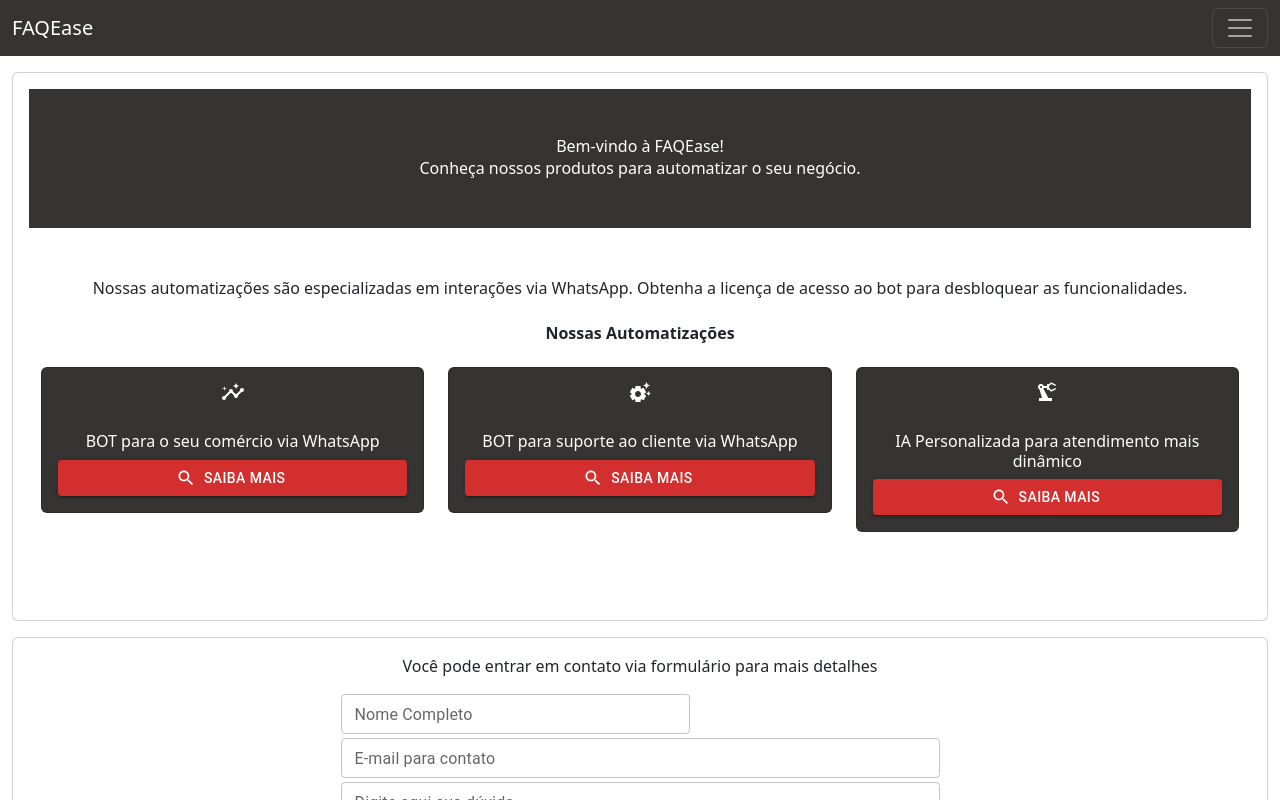
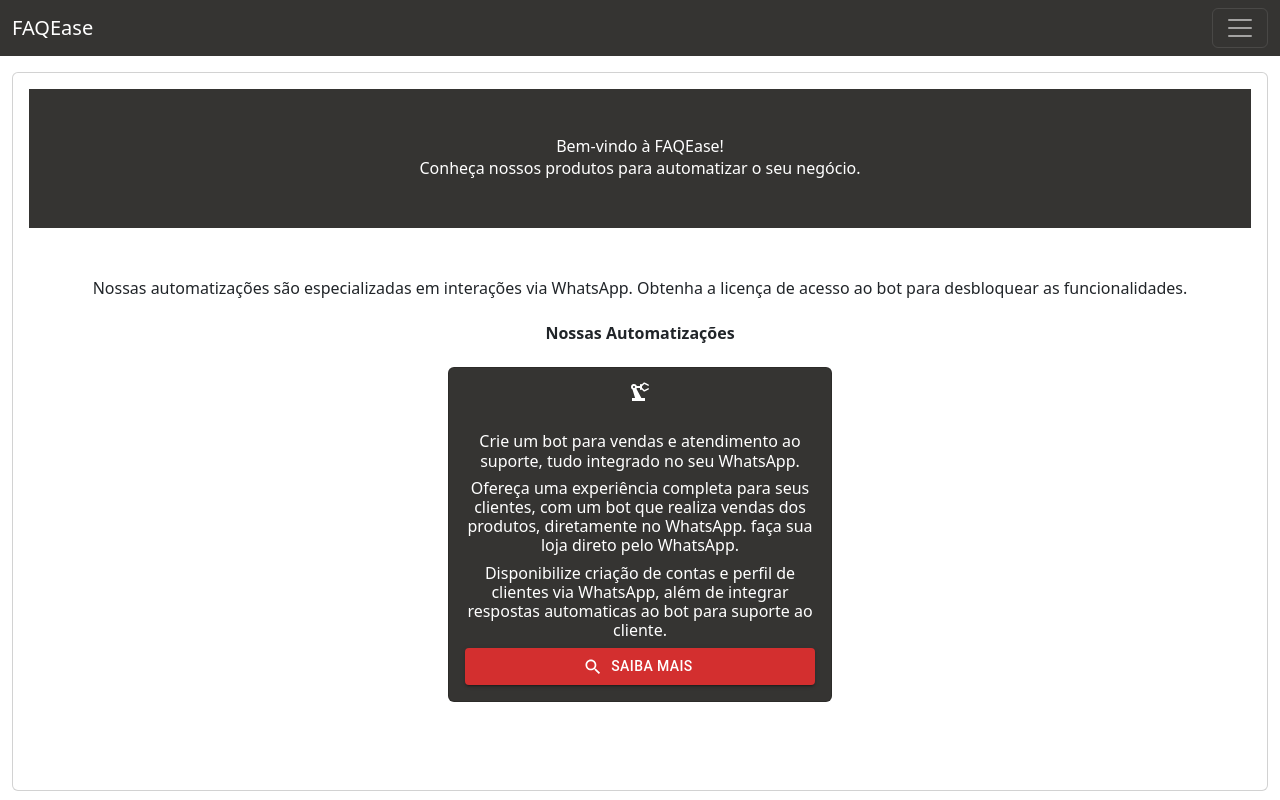
Before and after one commit to Heitor-Grande/FAQEase---client, a React (Create React App) app: page / in a window 1280 px wide. Shown: the top 800 px of the page. Built offline with nearby package versions, Linux system fonts and the light colour scheme.

Commit message:
ajustes de label

```diff
--- a/src/pages/homePage/home.tsx
+++ b/src/pages/homePage/home.tsx
@@ -40,55 +40,7 @@
                                 <br />
                                 <h2 className="text-center mb-4"><b>Nossas Automatizações</b></h2>
                                 <div className="row">
-                                    <div className="col-md-4 mb-4">
-                                        <div className="card bg-preto text-white">
-                                            <ButtonIcon
-                                                type="button"
-                                                icone={<InsightsIcon />}
-                                                color="inherit"
-                                                size="large"
-                                                disabled={false}
-                                            />
-                                            <div className="card-body">
-                                                <h5 className="card-title text-center">BOT para o seu comércio via WhatsApp</h5>
-                                                <ButtonComponente
-                                                    type="button"
-                                                    variant="contained"
-                                                    texto="Saiba Mais"
-                                                    disabled={false}
-                                                    size="medium"
-                                                    icone={<SearchIcon />}
-                                                    color="error"
-                                                    style={{ width: "100%" }}
-                                                />
-                                            </div>
-                                        </div>
-                                    </div>
-                                    <div className="col-md-4 mb-4  d-inline-block h-100">
-                                        <div className="card bg-preto text-white">
-                                            <ButtonIcon
-                                                type="button"
-                                                icone={<SettingsSuggestIcon />}
-                                                color="inherit"
-                                                size="large"
-                                                disabled={false}
-                                            />
-                                            <div className="card-body">
-                                                <h5 className="card-title text-center">BOT para suporte ao cliente via WhatsApp</h5>
-                                                <ButtonComponente
-                                                    type="button"
-                                                    variant="contained"
-                                                    texto="Saiba Mais"
-                                                    disabled={false}
-                                                    size="medium"
-                                                    icone={<SearchIcon />}
-                                                    color="error"
-                                                    style={{ width: "100%" }}
-                                                />
-                                            </div>
-                                        </div>
-                                    </div>
-                                    <div className="col-md-4 mb-4">
+                                    <div className="col-md-4 mb-4 m-auto">
                                         <div className="card bg-preto text-white">
                                             <ButtonIcon
                                                 type="button"
@@ -98,7 +50,15 @@
                                                 disabled={false}
                                             />
                                             <div className="card-body">
-                                                <h5 className="card-title text-center">IA Personalizada para atendimento mais dinâmico</h5>
+                                                <h5 className="card-title text-center">
+                                                    Crie um bot para vendas e atendimento ao suporte, tudo integrado no seu WhatsApp.
+                                                </h5>
+                                                <h5 className="card-title text-center">
+                                                    Ofereça uma experiência completa para seus clientes, com um bot que realiza vendas dos produtos, diretamente no WhatsApp. faça sua loja direto pelo WhatsApp.
+                                                </h5>
+                                                <h5 className="card-title text-center">
+                                                    Disponibilize criação de contas e perfil de clientes via WhatsApp, além de integrar respostas automaticas ao bot para suporte ao cliente.
+                                                </h5>
                                                 <ButtonComponente
                                                     type="button"
                                                     variant="contained"
```
